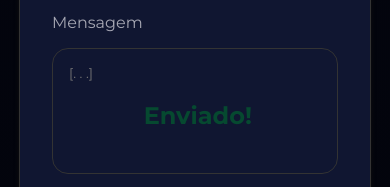
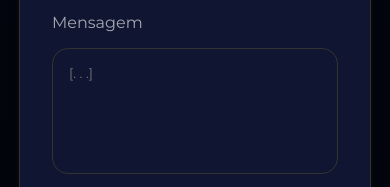
Before and after one commit to asrockrx6600/nextwave, a plain HTML site: page index.html in a window 390 px wide. Shown: the part 5521-5708 px from the top of the page. Drawn offline with Linux system fonts and the light colour scheme; a web font is replaced by a local one.

Commit message:
Add files via upload

```diff
--- a/styles.css
+++ b/styles.css
@@ -961,7 +961,7 @@ body {
 }
 
 .sendMesage {
-    opacity: 1;
+    opacity: 0;
     position: absolute;
     top: 58vh;
     left: 28vh;
@@ -1250,7 +1250,7 @@ footer {
         scroll-margin-top: 150px;
     }
 
-    .sendMesage {
+    .sendMesage.active {
         top: auto;
         left: auto;
         right: 14vh;
```
